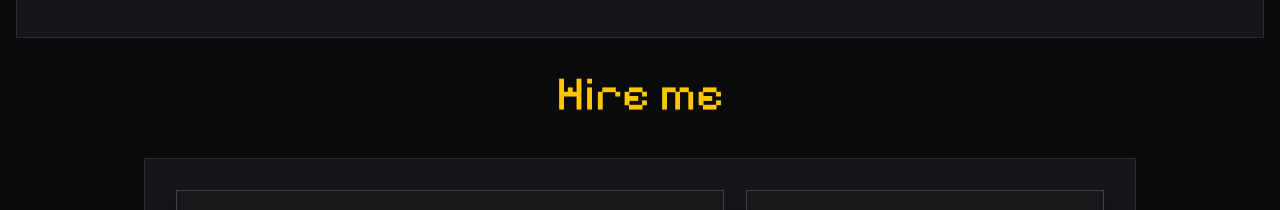
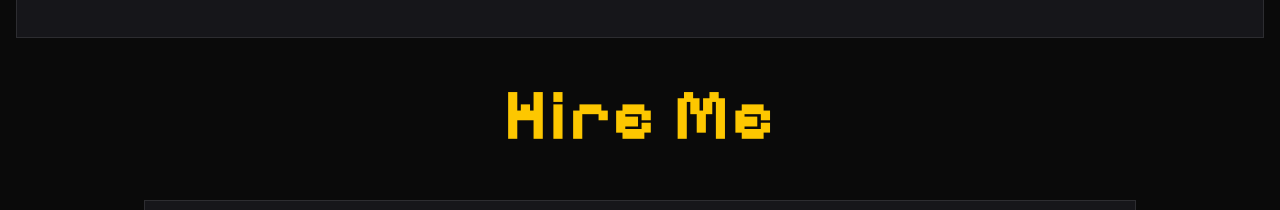
Before and after one commit to muse-codez/nexusv3, a Next.js app: page / in a window 1280 px wide. Shown: the part 2286-2496 px from the top of the page. Built offline with nearby package versions, Linux system fonts and the light colour scheme.

Commit message:
Hire: match other titles size and weight

```diff
--- a/app/page.tsx
+++ b/app/page.tsx
@@ -455,7 +455,7 @@ export default function Home() {
           request. A plain heading and the contact tiles below. */}
       <section id="hire" className="relative z-10 pb-24">
         <div className="mx-auto max-w-5xl px-4 pt-4 text-center">
-          <h2 className="font-pixelify text-4xl text-yellow-400 sm:text-5xl">Hire me</h2>
+          <h2 className="font-pixelify text-4xl font-bold leading-tight tracking-wide text-yellow-400 sm:text-6xl lg:text-7xl">Hire Me</h2>
         </div>
         <div className="mx-auto max-w-5xl px-4">
           {/* Hire panel, inspired by the researched portfolios
```
